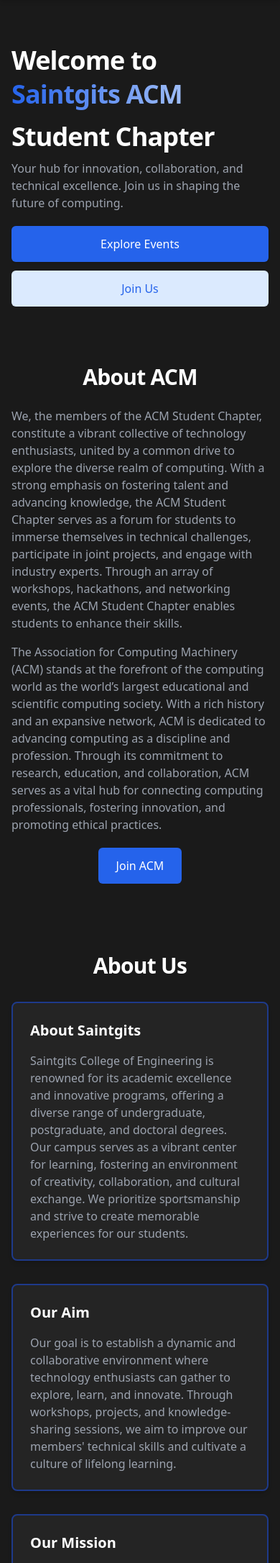
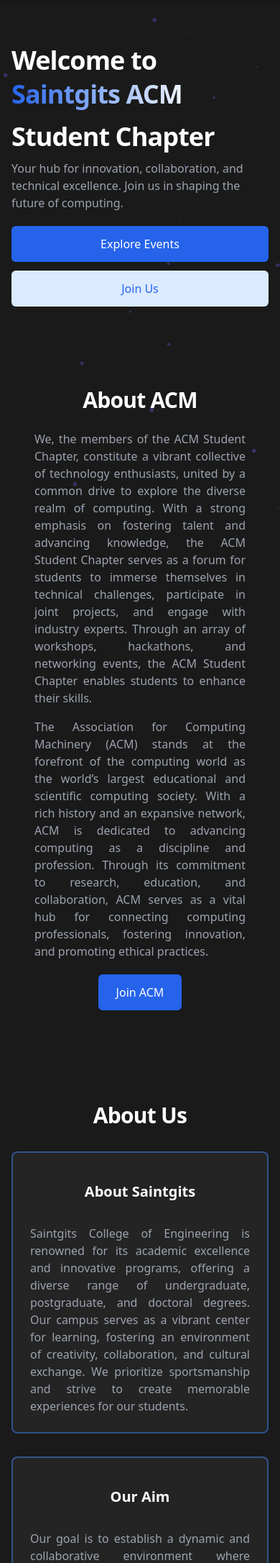
Before and after one commit to abinroy04/ACM-Website, a Flask app: page / in a window 390 px wide. Shown: the part 96-2268 px from the top of the page at 72% size. Run offline with Flask 3, Linux system fonts and the light colour scheme; some libraries are stand-ins or nearby versions.

Commit message:
Update home.html

```diff
--- a/templates/home.html
+++ b/templates/home.html
@@ -3,16 +3,39 @@
 {% block title %}Saintgits ACM Student Chapter{% endblock %}
 
 {% block content %}
+<style>
+    .animate-title span {
+        display: inline-block;
+        opacity: 0;
+        transform: translateY(20px);
+        animation: slideUpFade 0.5s forwards;
+    }
+
+    @keyframes slideUpFade {
+        to {
+            opacity: 1;
+            transform: translateY(0);
+        }
+    }
+
+    /* Stagger animation delays for title words */
+    .animate-title span:nth-child(1) { animation-delay: 0.1s; }
+    .animate-title span:nth-child(2) { animation-delay: 0.3s; }
+    .animate-title span:nth-child(3) { animation-delay: 0.5s; }
+
+</style>
 <!-- Hero Section -->
-<section class="relative bg-white dark:bg-dark overflow-hidden scroll-fade">
+<section class="relative overflow-hidden scroll-fade">
     <div class="max-w-7xl mx-auto">
-        <div class="relative z-10 pb-8 bg-white dark:bg-dark sm:pb-16 md:pb-20 lg:max-w-2xl lg:w-full lg:pb-28 xl:pb-32">
+        <div class="relative lg:grid lg:grid-cols-2 lg:gap-8">
+            <!-- Text Content -->
+            <div class="relative z-10 pb-8 backdrop-blur-md bg-transparent dark:bg-transparent sm:pb-16 md:pb-20 lg:pb-28 xl:pb-32">
                 <main class="mt-10 mx-auto max-w-7xl px-4 sm:mt-12 sm:px-6 md:mt-16 lg:mt-20 lg:px-8 xl:mt-28">
                     <div class="sm:text-center lg:text-left">
-                    <h1 class="text-4xl tracking-tight font-extrabold text-gray-900 dark:text-white sm:text-5xl md:text-6xl">
-                        <span class="block">Welcome to</span>
-                        <span class="block text-5x2 sm:text-6xl md:text-7xl lg:text-10x2 bg-gradient-to-r from-blue-600 to-blue-100 text-transparent bg-clip-text whitespace-nowrap pb-3 leading-normal">Saintgits ACM</span>
-                        <span class="block">Student Chapter</span>
+                        <h1 class="text-4xl tracking-tight font-extrabold text-gray-900 dark:text-white sm:text-5xl md:text-6xl animate-title">
+                            <span>Welcome to</span>
+                            <span class="block text-5x2 sm:text-6xl md:text-7xl lg:text-10x2 bg-gradient-to-r from-blue-600 to-blue-50 text-transparent bg-clip-text whitespace-nowrap pb-3 leading-normal">Saintgits ACM</span>
+                            <span>Student Chapter</span>
                         </h1>
                         <p class="mt-3 text-base text-gray-500 dark:text-gray-400 sm:mt-5 sm:text-lg sm:max-w-xl sm:mx-auto md:mt-5 md:text-xl lg:mx-0">
                             Your hub for innovation, collaboration, and technical excellence. Join us in shaping the future of computing.
@@ -34,20 +57,38 @@
                     </div>
                 </main>
             </div>
+
+            <!-- Image Content -->
+            <div class="relative hidden lg:block">
+                <div class="mt-12 relative">
+                    <img x-show="!darkMode"
+                        src="{{ url_for('static', filename='images/logos-white.png') }}"
+                        alt="ACM Logos Light"
+                        class="w-full h-auto max-w-lg mx-auto object-contain transform hover:scale-105 transition-transform duration-300"
+                    >
+                    <img x-show="darkMode"
+                        src="{{ url_for('static', filename='images/logos-dark.png') }}"
+                        alt="ACM Logos Dark"
+                        class="w-full h-auto max-w-lg mx-auto object-contain transform hover:scale-105 transition-transform duration-300"
+                    >
+                </div>
+            </div>
+        </div>
     </div>
 </section>
 
 <!-- About ACM Section -->
-<section id="about-acm" class="py-12 bg-gray-50 dark:bg-dark scroll-fade delay-200">
+<section id="about-acm" class="py-12 scroll-fade delay-200">
     <div class="max-w-7xl mx-auto px-4 sm:px-6 lg:px-8">
+        <div class="backdrop-blur-md bg-transparent p-8 transition-transform duration-300 hover:scale-105">
             <h2 class="text-3xl font-extrabold tracking-tight text-gray-900 dark:text-white sm:text-4xl text-center">
                 About ACM
             </h2>
             <div class="mt-6">
-            <p class="text-base text-gray-500 dark:text-gray-400 sm:text-lg md:text-xl lg:mx-auto lg:max-w-4xl">
+                <p class="text-base text-gray-500 dark:text-gray-400 sm:text-lg md:text-xl lg:mx-auto lg:max-w-4xl text-justify">
                     We, the members of the ACM Student Chapter, constitute a vibrant collective of technology enthusiasts, united by a common drive to explore the diverse realm of computing. With a strong emphasis on fostering talent and advancing knowledge, the ACM Student Chapter serves as a forum for students to immerse themselves in technical challenges, participate in joint projects, and engage with industry experts. Through an array of workshops, hackathons, and networking events, the ACM Student Chapter enables students to enhance their skills.
                 </p>
-            <p class="mt-4 text-base text-gray-500 dark:text-gray-400 sm:text-lg md:text-xl lg:mx-auto lg:max-w-4xl">
+                <p class="mt-4 text-base text-gray-500 dark:text-gray-400 sm:text-lg md:text-xl lg:mx-auto lg:max-w-4xl text-justify">
                     The Association for Computing Machinery (ACM) stands at the forefront of the computing world as the world’s largest educational and scientific computing society. With a rich history and an expansive network, ACM is dedicated to advancing computing as a discipline and profession. Through its commitment to research, education, and collaboration, ACM serves as a vital hub for connecting computing professionals, fostering innovation, and promoting ethical practices.
                 </p>
                 <div class="mt-5 flex justify-center">
@@ -58,34 +99,41 @@
                 </div>
             </div>
         </div>
+    </div>
 </section>
 
 <!-- Three Columns Section -->
-<section id="about-columns" class="py-12 bg-gray-100 dark:bg-dark">
+<section id="about-columns" class="py-12">
     <div class="max-w-7xl mx-auto px-4 sm:px-6 lg:px-8">
         <h2 class="text-3xl font-extrabold tracking-tight text-gray-900 dark:text-white sm:text-4xl text-center mb-8 scroll-fade">
             About Us
         </h2>
         <div class="grid grid-cols-1 md:grid-cols-3 gap-8">
 
-            <div class="bg-white dark:bg-dark-secondary rounded-lg shadow-md p-6 border-2 border-blue-200 dark:border-blue-900 hover:border-blue-500 dark:hover:border-blue-600 transition-colors duration-300 scroll-fade delay-100">
-                <h3 class="text-xl font-semibold text-gray-900 dark:text-white mb-4">About Saintgits</h3>
-                <p class="text-base text-gray-600 dark:text-gray-400">
+            <div class="backdrop-blur-md dark:bg-dark-secondary border-2 border-blue-400/50 dark:border-blue-500/50 p-6 rounded-lg transition-all duration-300 transform hover:scale-105 hover:shadow-xl scroll-fade delay-100">
+                <div class="bg-white dark:bg-dark-secondary p-4 rounded-lg mb-4 text-center">
+                    <h3 class="text-xl font-semibold text-gray-900 dark:text-white">About Saintgits</h3>
+                </div>
+                <p class="text-base text-gray-600 dark:text-gray-400 text-justify">
                     Saintgits College of Engineering is renowned for its academic excellence and innovative programs, offering a diverse range of undergraduate, postgraduate, and doctoral degrees. Our campus serves as a vibrant center for learning, fostering an environment of creativity, collaboration, and cultural exchange. We prioritize sportsmanship and strive to create memorable experiences for our students.
                 </p>
             </div>
 
-            <div class="bg-white dark:bg-dark-secondary rounded-lg shadow-md p-6 border-2 border-blue-200 dark:border-blue-900 hover:border-blue-500 dark:hover:border-blue-600 transition-colors duration-300 scroll-fade delay-200">
-                <h3 class="text-xl font-semibold text-gray-900 dark:text-white mb-4">Our Aim</h3>
-                <p class="text-base text-gray-600 dark:text-gray-400">
+            <div class="backdrop-blur-md dark:bg-dark-secondary border-2 border-blue-400/50 dark:border-blue-500/50 p-6 rounded-lg transition-all duration-300 transform hover:scale-105 hover:shadow-xl scroll-fade delay-200">
+                <div class="bg-white dark:bg-dark-secondary p-4 rounded-lg mb-4 text-center">
+                    <h3 class="text-xl font-semibold text-gray-900 dark:text-white">Our Aim</h3>
+                </div>
+                <p class="text-base text-gray-600 dark:text-gray-400 text-justify">
                     Our goal is to establish a dynamic and collaborative environment where technology enthusiasts can gather to explore, learn, and innovate. Through workshops, projects, and knowledge-sharing sessions, we aim to improve our members' technical skills and cultivate a culture of lifelong learning.
                 </p>
             </div>
 
-            <div class="bg-white dark:bg-dark-secondary rounded-lg shadow-md p-6 border-2 border-blue-200 dark:border-blue-900 hover:border-blue-500 dark:hover:border-blue-600 transition-colors duration-300 scroll-fade delay-300">
-                <h3 class="text-xl font-semibold text-gray-900 dark:text-white mb-4">Our Mission</h3>
-                <p class="text-base text-gray-600 dark:text-gray-400">
-                    We aim to bridge the gap between academia and industry, merging theoretical knowledge with practical application to cultivate well-rounded professionals. By emphasizing teamwork, leadership, and ethical principles, we strive to develop individuals who understand the broader impact of their work. Our goal is to blend technical expertise with a broader perspective, enabling a more comprehensive approach to problem-solving.
+            <div class="backdrop-blur-md dark:bg-dark-secondary border-2 border-blue-400/50 dark:border-blue-500/50 p-6 rounded-lg transition-all duration-300 transform hover:scale-105 hover:shadow-xl scroll-fade delay-300">
+                <div class="bg-white dark:bg-dark-secondary p-4 rounded-lg mb-4 text-center">
+                    <h3 class="text-xl font-semibold text-gray-900 dark:text-white">Our Mission</h3>
+                </div>
+                <p class="text-base text-gray-600 dark:text-gray-400 text-justify">
+                    We aim to bridge the gap between academia and industry, merging theoretical knowledge with practical application to cultivate well-rounded professionals. By emphasizing teamwork, leadership, and ethical principles, we strive to develop individuals who understand the broader impact of their work. Our objective is to integrate technical proficiency with a wider viewpoint, facilitating innovative methods to address challenges.
                 </p>
             </div>
         </div>
@@ -94,37 +142,45 @@
 
 
 <!-- Features Section -->
-<section class="py-12 bg-gray-50 dark:bg-dark">
+<section class="py-12 bg-transparent">
     <div class="max-w-7xl mx-auto px-4 sm:px-6 lg:px-8">
         <div class="grid grid-cols-1 gap-8 md:grid-cols-3">
-
-            <div class="bg-white dark:bg-dark-secondary rounded-lg shadow-md p-6 border-2 border-blue-200 dark:border-blue-900 hover:border-blue-500 dark:hover:border-blue-600 transition-colors duration-300">
-                <div class="text-blue-600 dark:text-blue-400 mb-4">
+            <!-- Workshop Card -->
+            <div class="backdrop-blur-md bg-transparent border-2 border-blue-400/50 dark:border-blue-500/50 rounded-lg p-6 transition-all duration-300 transform hover:scale-105">
+                <div class="flex justify-between items-center mb-4">
+                    <h3 class="text-lg font-semibold text-gray-900 dark:text-white">Technical Workshops</h3>
+                    <div class="text-blue-600 dark:text-blue-400">
                         <svg class="h-8 w-8" fill="none" stroke="currentColor" viewBox="0 0 24 24">
                             <path stroke-linecap="round" stroke-linejoin="round" stroke-width="2" d="M19 11H5m14 0a2 2 0 012 2v6a2 2 0 01-2 2H5a2 2 0 01-2-2v-6a2 2 0 012-2m14 0V9a2 2 0 00-2-2M5 11V9a2 2 0 012-2m0 0V5a2 2 0 012-2h6a2 2 0 012 2v2M7 7h10"/>
                         </svg>
                     </div>
-                <h3 class="text-lg font-semibold text-gray-900 dark:text-white mb-2">Technical Workshops</h3>
+                </div>
                 <p class="text-gray-600 dark:text-gray-400">Enhance your skills through hands-on workshops led by industry experts.</p>
             </div>
 
-            <div class="bg-white dark:bg-dark-secondary rounded-lg shadow-md p-6 border-2 border-blue-200 dark:border-blue-900 hover:border-blue-500 dark:hover:border-blue-600 transition-colors duration-300">
-                <div class="text-blue-600 dark:text-blue-400 mb-4">
+            <!-- Networking Card -->
+            <div class="backdrop-blur-md bg-transparent border-2 border-blue-400/50 dark:border-blue-500/50 rounded-lg p-6 transition-all duration-300 transform hover:scale-105">
+                <div class="flex justify-between items-center mb-4">
+                    <h3 class="text-lg font-semibold text-gray-900 dark:text-white">Networking</h3>
+                    <div class="text-blue-600 dark:text-blue-400">
                         <svg class="h-8 w-8" fill="none" stroke="currentColor" viewBox="0 0 24 24">
                             <path stroke-linecap="round" stroke-linejoin="round" stroke-width="2" d="M17 20h5v-2a3 3 0 00-5.356-1.857M17 20H7m10 0v-2c0-.656-.126-1.283-.356-1.857M7 20H2v-2a3 3 0 015.356-1.857M7 20v-2c0-.656.126-1.283.356-1.857m0 0a5.002 5.002 0 019.288 0M15 7a3 3 0 11-6 0 3 3 0 016 0zm6 3a2 2 0 11-4 0 2 2 0 014 0zM7 10a2 2 0 11-4 0 2 2 0 014 0z"/>
                         </svg>
                     </div>
-                <h3 class="text-lg font-semibold text-gray-900 dark:text-white mb-2">Networking</h3>
+                </div>
                 <p class="text-gray-600 dark:text-gray-400">Connect with peers and professionals in the computing community.</p>
             </div>
 
-            <div class="bg-white dark:bg-dark-secondary rounded-lg shadow-md p-6 border-2 border-blue-200 dark:border-blue-900 hover:border-blue-500 dark:hover:border-blue-600 transition-colors duration-300">
-                <div class="text-blue-600 dark:text-blue-400 mb-4">
+            <!-- Innovation Card -->
+            <div class="backdrop-blur-md bg-transparent border-2 border-blue-400/50 dark:border-blue-500/50 rounded-lg p-6 transition-all duration-300 transform hover:scale-105">
+                <div class="flex justify-between items-center mb-4">
+                    <h3 class="text-lg font-semibold text-gray-900 dark:text-white">Innovation</h3>
+                    <div class="text-blue-600 dark:text-blue-400">
                         <svg class="h-8 w-8" fill="none" stroke="currentColor" viewBox="0 0 24 24">
                             <path stroke-linecap="round" stroke-linejoin="round" stroke-width="2" d="M9.663 17h4.673M12 3v1m6.364 1.636l-.707.707M21 12h-1M4 12H3m3.343-5.657l-.707-.707m2.828 9.9a5 5 0 117.072 0l-.548.547A3.374 3.374 0 0014 18.469V19a2 2 0 11-4 0v-.531c0-.895-.356-1.754-.988-2.386l-.548-.547z"/>
                         </svg>
                     </div>
-                <h3 class="text-lg font-semibold text-gray-900 dark:text-white mb-2">Innovation</h3>
+                </div>
                 <p class="text-gray-600 dark:text-gray-400">Work on cutting-edge projects and participate in hackathons.</p>
             </div>
         </div>
@@ -132,11 +188,11 @@
 </section>
 
 <!-- Call to Action -->
-<section class="bg-gradient-to-l from-blue-500 to-blue-100 dark:from-dark dark:to-dark-secondary">
+<section class="bg-gradient-to-l from-blue-600 to-blue-100 dark:from-dark dark:to-dark-secondary">
     <div class="max-w-7xl mx-auto py-12 px-4 sm:px-6 lg:py-16 lg:px-8 lg:flex lg:items-center lg:justify-between">
         <h2 class="text-3xl font-extrabold tracking-tight text-white sm:text-4xl">
             <span class="block">Ready to dive in?</span>
-            <span class="block text-blue-200">Join our next event.</span>
+            <span class="block text-blue-600">Join our next event.</span>
         </h2>
         <div class="mt-8 flex lg:mt-0 lg:flex-shrink-0">
             <div class="inline-flex rounded-md shadow">
```
Lines whose indentation alone changed are shown as unchanged.
